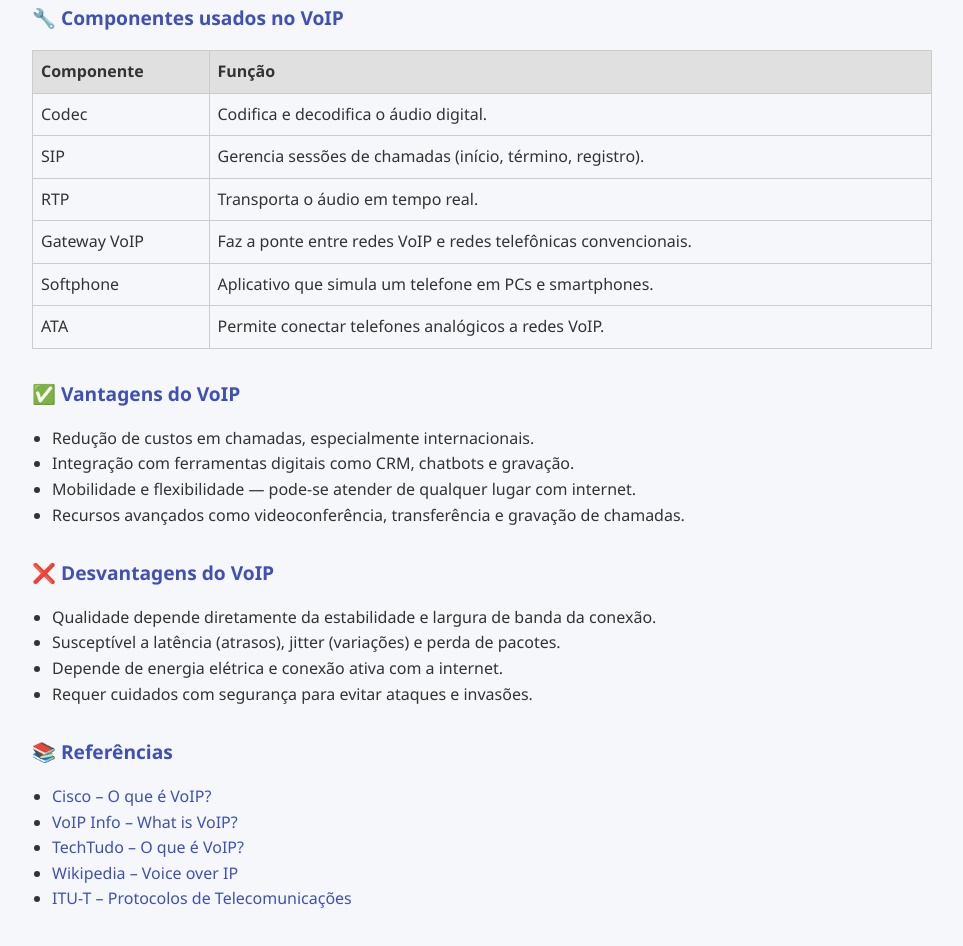
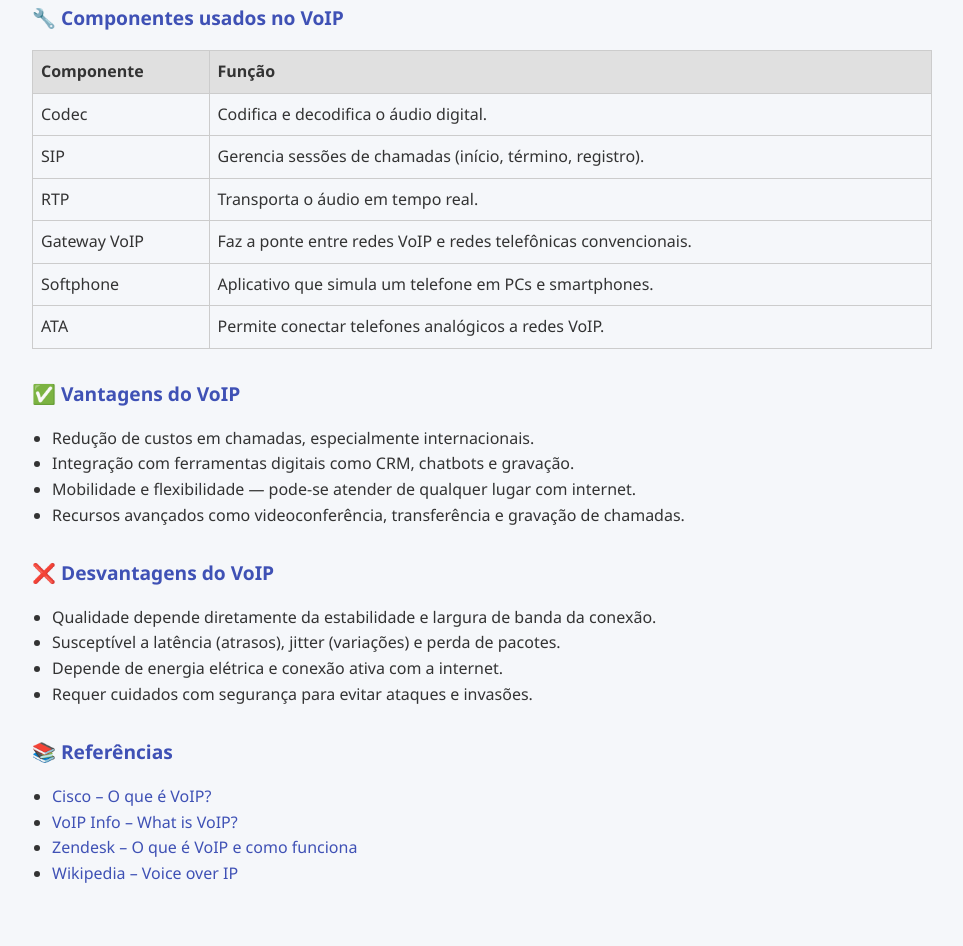
Before and after one commit to NoKKziN/Introducao_VoIP, a plain HTML site: page docs/index.html in a window 1280 px wide. Shown: the part 974-1920 px from the top of the page, without its empty margins (158-1121 px from the left). After the commit the page ends 1896 px from the top, so only its background shows below. Drawn offline with Linux system fonts and the light colour scheme.

Commit message:
att_index

```diff
--- a/docs/index.html
+++ b/docs/index.html
@@ -84,11 +84,10 @@
     <section>
       <h2 class="emoji">📚 Referências</h2>
       <ul>
-        <li><a href="https://www.cisco.com/c/pt_br/solutions/small-business/resource-center/voip.html" target="_blank">Cisco – O que é VoIP?</a></li>
+        <li><a href="https://www.cisco.com/c/pt_br/tech/voice/ip-telephony-voice-over-ip-voip/index.html" target="_blank">Cisco – O que é VoIP?</a></li>
         <li><a href="https://www.voip-info.org/what-is-voip/" target="_blank">VoIP Info – What is VoIP?</a></li>
-        <li><a href="https://www.techtudo.com.br/listas/2021/03/voip-o-que-e-e-como-funciona-tecnologia-para-ligacoes-via-internet.ghtml" target="_blank">TechTudo – O que é VoIP?</a></li>
+        <li><a href="https://www.zendesk.com.br/blog/o-que-e-voip/" target="_blank">Zendesk – O que é VoIP e como funciona</a></li>
         <li><a href="https://en.wikipedia.org/wiki/Voice_over_IP" target="_blank">Wikipedia – Voice over IP</a></li>
-        <li><a href="https://www.itu.int/en/ITU-T/gsi/ipt/Pages/default.aspx" target="_blank">ITU-T – Protocolos de Telecomunicações</a></li>
       </ul>
     </section>
   </main>
```
